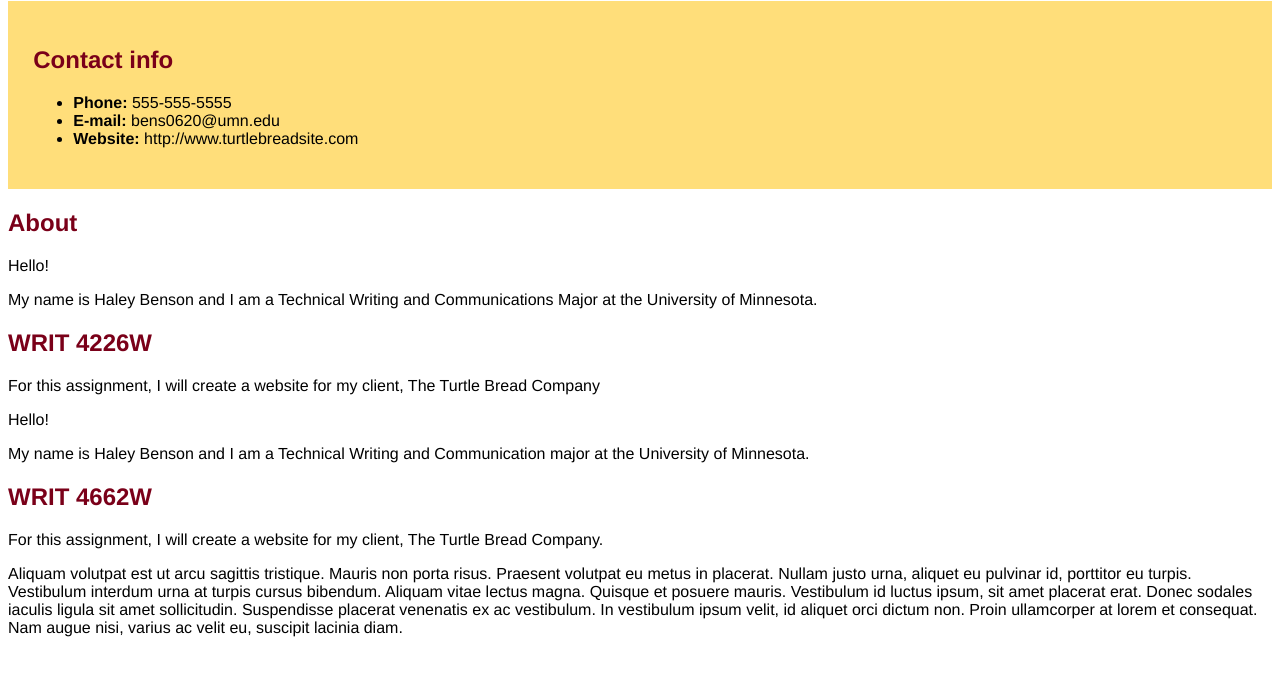
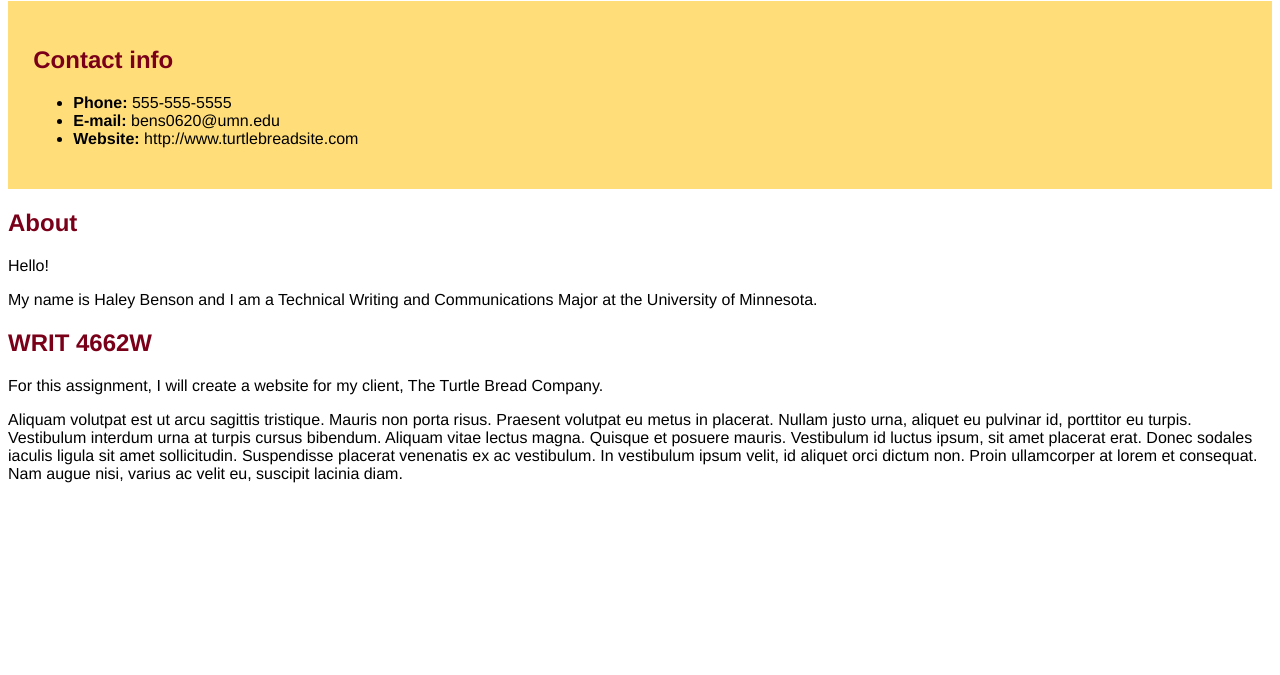
Before and after one commit to bensonhaley/turtlebreadsite, a plain HTML site: page index.html in a window 1280 px wide. Shown: the part 79-754 px from the top of the page. Drawn offline with Linux system fonts and the light colour scheme.

Commit message:
another mistake edit

```diff
--- a/index.html
+++ b/index.html
@@ -22,14 +22,6 @@
 <p>Hello!</p>
 <p>My name is Haley Benson and I am a Technical Writing and Communications Major at the University of Minnesota.</p>
 
-<h2>WRIT 4226W</h2>
-
-<p>For this assignment, I will create a website for my client, The Turtle Bread Company</p>
-
-<p>Hello! </p>
-
-<p> My name is Haley Benson and I am a Technical Writing and Communication major at the University of Minnesota.</p>
-
 <h2>WRIT 4662W</h2>
 
 <p>For this assignment, I will create a website for my client, The Turtle Bread Company.</p>
```
